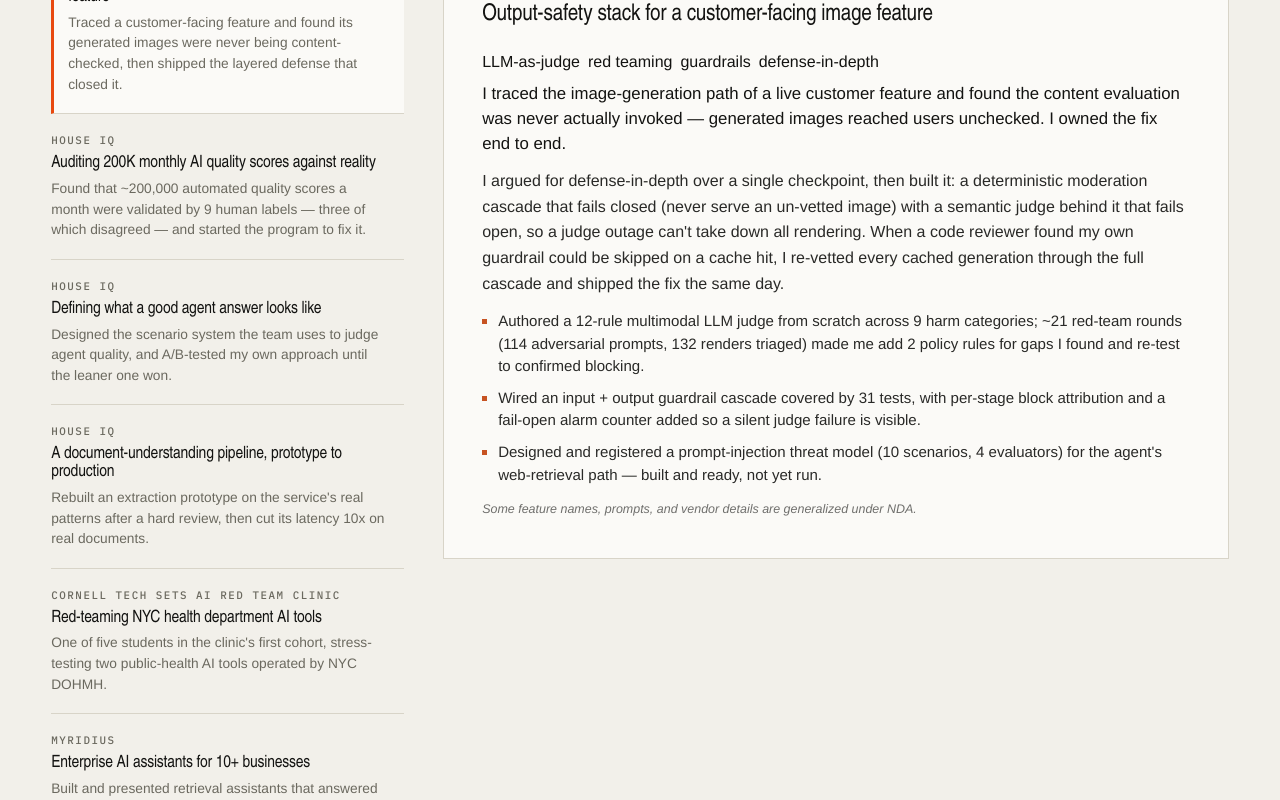
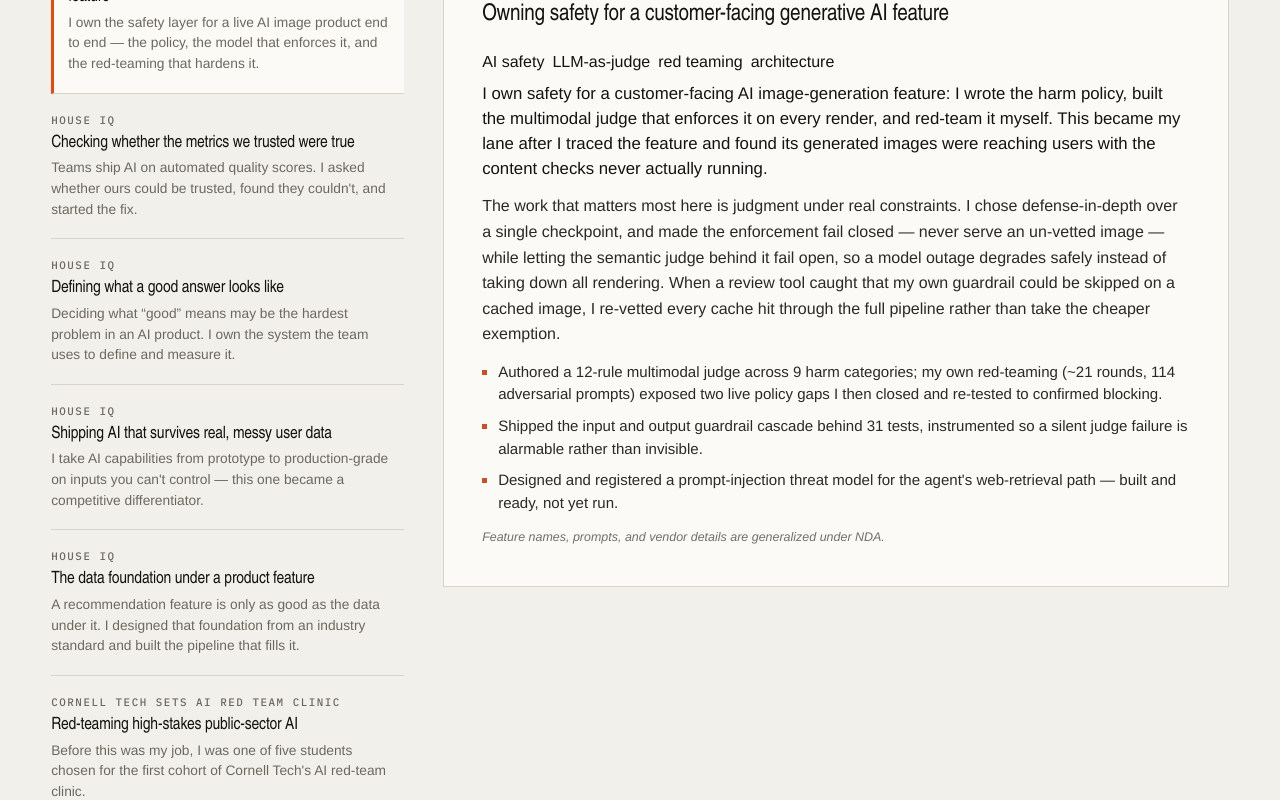
Before and after one commit to AliHasan-786/ali-hasan-portfolio, a React (Vite) app: page / in a window 1280 px wide. Shown: the part 2440-3240 px from the top of the page. Built offline with nearby package versions, Linux system fonts and the light colour scheme; a web font is replaced by a local one.

Commit message:
Rewrite experience with significance-first reasoning: lead with why each work matters, demote anecdotes to support
Co-Authored-By: Claude Fable 5 <noreply@anthropic.com>

```diff
--- a/src/App.jsx
+++ b/src/App.jsx
@@ -68,87 +68,101 @@ const proofStats = [
 const caseFiles = [
   {
     org: "House IQ",
-    title: "Output-safety stack for a customer-facing image feature",
+    title: "Owning safety for a customer-facing generative AI feature",
     date: "Dec 2025 - present",
     status: "Shipped",
-    tags: ["LLM-as-judge", "red teaming", "guardrails", "defense-in-depth"],
-    summary: "Traced a customer-facing feature and found its generated images were never being content-checked, then shipped the layered defense that closed it.",
+    tags: ["AI safety", "LLM-as-judge", "red teaming", "architecture"],
+    summary: "I own the safety layer for a live AI image product end to end \u2014 the policy, the model that enforces it, and the red-teaming that hardens it.",
     lead:
-      "I traced the image-generation path of a live customer feature and found the content evaluation was never actually invoked \u2014 generated images reached users unchecked. I owned the fix end to end.",
+      "I own safety for a customer-facing AI image-generation feature: I wrote the harm policy, built the multimodal judge that enforces it on every render, and red-team it myself. This became my lane after I traced the feature and found its generated images were reaching users with the content checks never actually running.",
     body:
-      "I argued for defense-in-depth over a single checkpoint, then built it: a deterministic moderation cascade that fails closed (never serve an un-vetted image) with a semantic judge behind it that fails open, so a judge outage can't take down all rendering. When a code reviewer found my own guardrail could be skipped on a cache hit, I re-vetted every cached generation through the full cascade and shipped the fix the same day.",
+      "The work that matters most here is judgment under real constraints. I chose defense-in-depth over a single checkpoint, and made the enforcement fail closed \u2014 never serve an un-vetted image \u2014 while letting the semantic judge behind it fail open, so a model outage degrades safely instead of taking down all rendering. When a review tool caught that my own guardrail could be skipped on a cached image, I re-vetted every cache hit through the full pipeline rather than take the cheaper exemption.",
     did: [
-      "Authored a 12-rule multimodal LLM judge from scratch across 9 harm categories; ~21 red-team rounds (114 adversarial prompts, 132 renders triaged) made me add 2 policy rules for gaps I found and re-test to confirmed blocking.",
-      "Wired an input + output guardrail cascade covered by 31 tests, with per-stage block attribution and a fail-open alarm counter added so a silent judge failure is visible.",
-      "Designed and registered a prompt-injection threat model (10 scenarios, 4 evaluators) for the agent's web-retrieval path \u2014 built and ready, not yet run.",
+      "Authored a 12-rule multimodal judge across 9 harm categories; my own red-teaming (~21 rounds, 114 adversarial prompts) exposed two live policy gaps I then closed and re-tested to confirmed blocking.",
+      "Shipped the input and output guardrail cascade behind 31 tests, instrumented so a silent judge failure is alarmable rather than invisible.",
+      "Designed and registered a prompt-injection threat model for the agent's web-retrieval path \u2014 built and ready, not yet run.",
     ],
-    note: "Some feature names, prompts, and vendor details are generalized under NDA.",
+    note: "Feature names, prompts, and vendor details are generalized under NDA.",
   },
   {
     org: "House IQ",
-    title: "Auditing 200K monthly AI quality scores against reality",
+    title: "Checking whether the metrics we trusted were true",
     date: "2026",
     status: "Shipped analysis, owns follow-on",
-    tags: ["product analytics", "evaluation", "ground truth", "judgment"],
-    summary: "Found that ~200,000 automated quality scores a month were validated by 9 human labels \u2014 three of which disagreed \u2014 and started the program to fix it.",
+    tags: ["measurement integrity", "product analytics", "evaluation", "judgment"],
+    summary: "Teams ship AI on automated quality scores. I asked whether ours could be trusted, found they couldn't, and started the fix.",
     lead:
-      "The team's release decisions leaned on roughly 200,000 automated LLM-judge quality scores a month. I found, from live production data, that they rested on 9 human accuracy labels in 30 days \u2014 and 3 of those 9 disagreed with the judge.",
+      "Release decisions leaned on automated AI quality scores \u2014 roughly 200,000 a month. The question no one was asking was whether those scores were right. I audited them and found they rested on 9 human labels in 30 days, three of which disagreed with the model.",
     body:
-      "I paired that with the code: release gates hardcoded permissive, no evaluations running in CI, no agreement statistics anywhere. The anchor was a real release-blocking bug \u2014 the assistant recommended options outside a budget the user had stated one message earlier \u2014 that the live judges scored a perfect 5.00/5. Anyone watching judge scores as a quality signal would never have seen it. That analysis created a workstream nobody owned, and I took it.",
+      "I made it concrete with a single receipt: a release-blocking bug from a real user \u2014 the assistant recommended options outside a budget they'd stated one message earlier \u2014 that the live judges scored a perfect 5.00 out of 5. Anyone trusting the score would never have caught it. That finding opened a problem nobody owned: validating the scores against human ground truth. I designed the program to do it and took the work.",
     did: [
-      "Verified the figures against live observability dashboards over a five-day window before proposing anything.",
-      "Designed the calibration program: stratified sampling, blind labeling, agreement statistics with bootstrap intervals, and failure-recall.",
-      "Built the supporting stats toolkit; the lane went from no code, no ticket, no owner to owned.",
+      "Verified every figure against live production dashboards before proposing anything.",
+      "Designed the calibration program end to end: stratified sampling, blind labeling, agreement statistics with confidence intervals, and failure-recall.",
+      "Built the supporting statistics toolkit; the lane went from no owner to mine.",
     ],
-    note: "Program is proposed and instrumented; full adoption was in progress. Internal dashboards are not public.",
+    note: "Program is proposed and instrumented; internal dashboards are not public.",
   },
   {
     org: "House IQ",
-    title: "Defining what a good agent answer looks like",
+    title: "Defining what a good answer looks like",
     date: "2026",
     status: "In progress",
-    tags: ["product", "benchmark design", "evaluation", "what-good-looks-like"],
-    summary: "Designed the scenario system the team uses to judge agent quality, and A/B-tested my own approach until the leaner one won.",
+    tags: ["product judgment", "evaluation", "benchmark design", "AI quality"],
+    summary: "Deciding what \u201cgood\u201d means may be the hardest problem in an AI product. I own the system the team uses to define and measure it.",
     lead:
-      "The team needed a benchmark to measure its agent against incumbents, which is really a product question: what does a good answer look like, for which user? I designed the system that answers it.",
+      "The benchmark that measures our agent against competitors is a product question in disguise: what does a good answer actually look like, and for whom? I designed the system the team uses to answer it.",
     body:
-      "My insight was demographic-realistic prompting \u2014 writing scenarios the way real users actually type, including older homeowners who write long and formally, which the existing curt, LLM-fluent prompts never tested. I grounded the personas in customer interviews and published research rather than my own intuition, and when I A/B-tested a rich generation prompt against a lean one, the lean one won on persona texture, so I shipped it and scheduled my own richer version for deletion.",
+      "Good evaluation comes down to realism and trust \u2014 scenarios that reflect how real users behave, scored by a grader you can believe. So I grounded the scenarios in customer interviews and published research instead of my own intuition, and built the grader to score independently of whatever generated a scenario, so the system can't simply agree with itself. I hold my own work to the same bar: when I A/B-tested a richer scenario prompt of mine against a leaner one, the leaner won, and I shipped it over my own version.",
     did: [
-      "Authored 7 of the first 11 scenarios in the benchmark database and reviewed each line-by-line with the product lead.",
-      "Built the generation framework with an independent six-dimension validator that grades in a fresh session so it has no drafting context \u2014 an eval-integrity call I made deliberately; packaged both halves as installable skills the team uses.",
+      "Authored 7 of the first 11 scenarios and reviewed each one line-by-line with the product lead.",
+      "Packaged the generation and independent-validation halves as installable tools the team runs; the framework is what scales scenario-writing toward the team's several-hundred-scenario target.",
     ],
-    note: "Framework is delivered and execution is ramping toward the team's several-hundred-scenario target; benchmark contents are not public.",
+    note: "Benchmark contents and internal targets are not public.",
   },
   {
     org: "House IQ",
-    title: "A document-understanding pipeline, prototype to production",
+    title: "Shipping AI that survives real, messy user data",
     date: "2026",
     status: "Shipped",
-    tags: ["multimodal", "vision pipeline", "latency", "engineering"],
-    summary: "Rebuilt an extraction prototype on the service's real patterns after a hard review, then cut its latency 10x on real documents.",
+    tags: ["production ML", "multimodal", "performance", "reliability"],
+    summary: "I take AI capabilities from prototype to production-grade on inputs you can't control \u2014 this one became a competitive differentiator.",
     lead:
-      "My working extraction prototype got a changes-requested review for following none of the service's production patterns. Rather than defend it, I rewrote it as an integrated endpoint \u2014 and it became the foundation of a five-PR arc over 24 days.",
+      "I built the capability that turns the documents users actually have \u2014 inspection reports, scans, phone photos \u2014 into structured data the product can use, and got it to production quality. Product later named it a competitive differentiator for that surface.",
     body:
-      "The capability pulls appliance and fixture images out of inspection documents and returns structured brand, model, and condition. On a real 31-page report it extracted 60 images correctly; I took a full-report pass from about five minutes sequential to roughly 30 seconds with bounded ten-way concurrency, and added a progressive quality ladder so an oversized phone photo degrades gracefully instead of being dropped.",
+      "The hard part of shipping AI features is robustness and speed on inputs you don't control. On a real 31-page report it extracted 60 images correctly and identified brand, model, and condition; I took a full-report pass from about five minutes to roughly 30 seconds with bounded concurrency, and made oversized photos degrade gracefully instead of failing outright.",
     did: [
-      "Extended the pipeline to the formats users actually have: scanned PDFs, embedded-office-format images, and iPhone photos.",
-      "The product lead later named embedded-image extraction a key competitive differentiator for that surface.",
+      "Extended the pipeline to the formats real users bring: scanned PDFs, embedded-office images, and iPhone photos.",
+      "Rebuilt my initial prototype onto the service's production patterns after a senior review \u2014 the version that shipped and became the foundation for a five-PR arc.",
     ],
-    note: "Throughput and per-document economics are internal; figures above are from my own test records.",
+    note: "Throughput and per-document economics are internal; figures are from my own test records.",
+  },
+  {
+    org: "House IQ",
+    title: "The data foundation under a product feature",
+    date: "2025 - 2026",
+    status: "Shipped",
+    tags: ["data modeling", "semantic search", "product infrastructure"],
+    summary: "A recommendation feature is only as good as the data under it. I designed that foundation from an industry standard and built the pipeline that fills it.",
+    lead:
+      "The renovation-cost recommendations need a structured cost catalog to reason over; the raw source was about 1,200 uncategorized construction jobs with no shared taxonomy. I designed the schema and built the pipeline that populates it.",
+    body:
+      "I read the industry construction-cost standard and designed a product-specific schema from it, then built a mapping pipeline using semantic search with LLM validation and tiered confidence thresholds \u2014 auto-mapping the confident matches and routing the rest to human review. The categorized catalog now backs the production cost-estimate path.",
+    did: [],
+    note: "The data provider and internal schema are confidential.",
   },
   {
     org: "Cornell Tech SETS AI Red Team Clinic",
-    title: "Red-teaming NYC health department AI tools",
+    title: "Red-teaming high-stakes public-sector AI",
     date: "Oct - Nov 2025",
     status: "Inaugural cohort",
-    tags: ["red team", "public-sector AI", "multi-turn testing"],
-    summary: "One of five students in the clinic's first cohort, stress-testing two public-health AI tools operated by NYC DOHMH.",
+    tags: ["red team", "public-sector AI", "adversarial testing"],
+    summary: "Before this was my job, I was one of five students chosen for the first cohort of Cornell Tech's AI red-team clinic.",
     lead:
-      "Public-sector AI serving people managing diabetes can give unsafe guidance, fabricate sources, or behave inconsistently \u2014 and the operating agency couldn't staff adversarial coverage itself. I was one of five students in the clinic's first cohort.",
+      "AI that helps people manage a health condition can give unsafe guidance or invent sources, and the public agency running it couldn't staff adversarial testing itself. I was one of five students in the first cohort of Cornell Tech's red-team clinic, testing two tools operated by NYC's health department.",
     body:
-      "I designed adversarial personas and multi-turn attack prompts, triaged outputs into a 653-item judging-policy dataset, and contributed to the automated pipeline that pre-screened 1,607 text and multimodal pairs for human review. Our findings on unsafe guidance and fabricated citations shaped the clinic's report to the agency.",
+      "I designed adversarial personas and multi-turn attacks, triaged outputs into a 653-item judging dataset, and helped build the pipeline that pre-screened 1,607 text and multimodal pairs for human review. Our findings on unsafe guidance and fabricated citations shaped the report back to the agency.",
     did: [],
-    note: "Specific vulnerabilities and agency-internal findings stay confidential; the coverage below is the public record.",
+    note: "Specific vulnerabilities stay confidential; the coverage below is the public record.",
     links: [
       { label: "Cornell Tech: the clinic", href: "https://tech.cornell.edu/news/red-team-clinic-cornell-tech/" },
       { label: "Cornell Chronicle", href: "https://news.cornell.edu/stories/2025/12/red-team-students-stress-test-nyc-health-departments-ai" },
@@ -156,15 +170,15 @@ const caseFiles = [
   },
   {
     org: "Myridius",
-    title: "Enterprise AI assistants for 10+ businesses",
+    title: "Enterprise AI assistants, client-facing",
     date: "Oct 2024 - Jul 2025",
     status: "Built and demoed",
-    tags: ["RAG", "Databricks", "enterprise", "client-facing"],
-    summary: "Built and presented retrieval assistants that answered from documents and structured tables, and delivered the analysis behind them.",
+    tags: ["RAG", "enterprise AI", "client delivery"],
+    summary: "Built and delivered retrieval assistants for 10+ businesses, and defined what they were and weren't allowed to answer.",
     lead:
-      "I built and demoed Amazon Q Business knowledge assistants for more than ten businesses, defining allowed sources, refusal behavior, confidence thresholds, and human handoffs for the answers the model shouldn't give on its own.",
+      "I built and demoed enterprise knowledge assistants for more than ten businesses, and the interesting part was drawing the lines: which sources they could use, when they should refuse, and where a human had to take over.",
     body:
-      "I structured product and travel data in Databricks behind a retrieval assistant, presented working future-state demos to executives and clients, and delivered market-analysis dashboards that turned customer evidence into decisions for senior leadership.",
+      "I structured product and travel data behind a retrieval assistant in Databricks, presented working future-state demos to executives and clients, and delivered the market-analysis dashboards that turned customer evidence into decisions for leadership.",
     did: [],
     note: "Client identities and engagement specifics are confidential.",
   },
```
